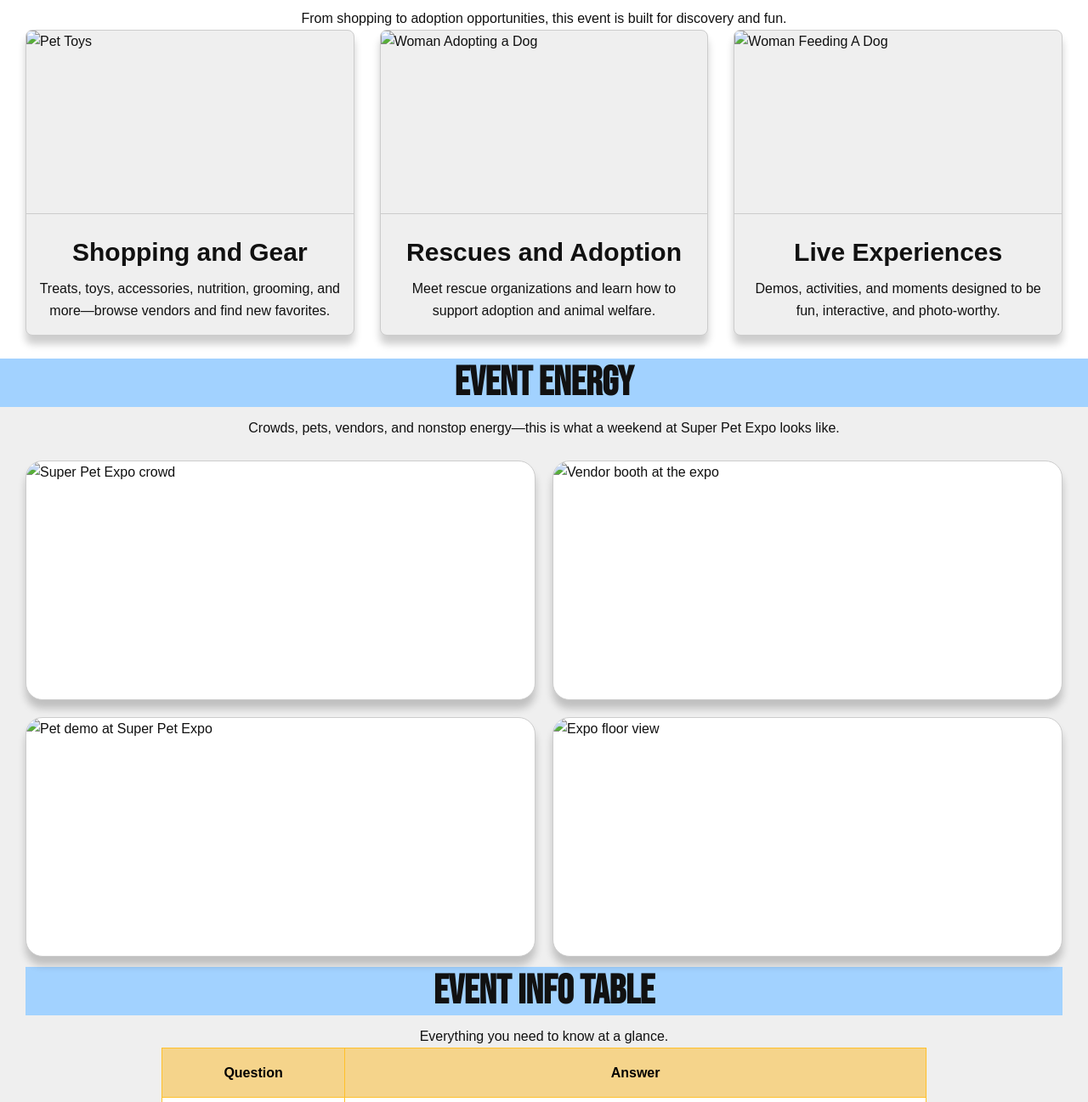
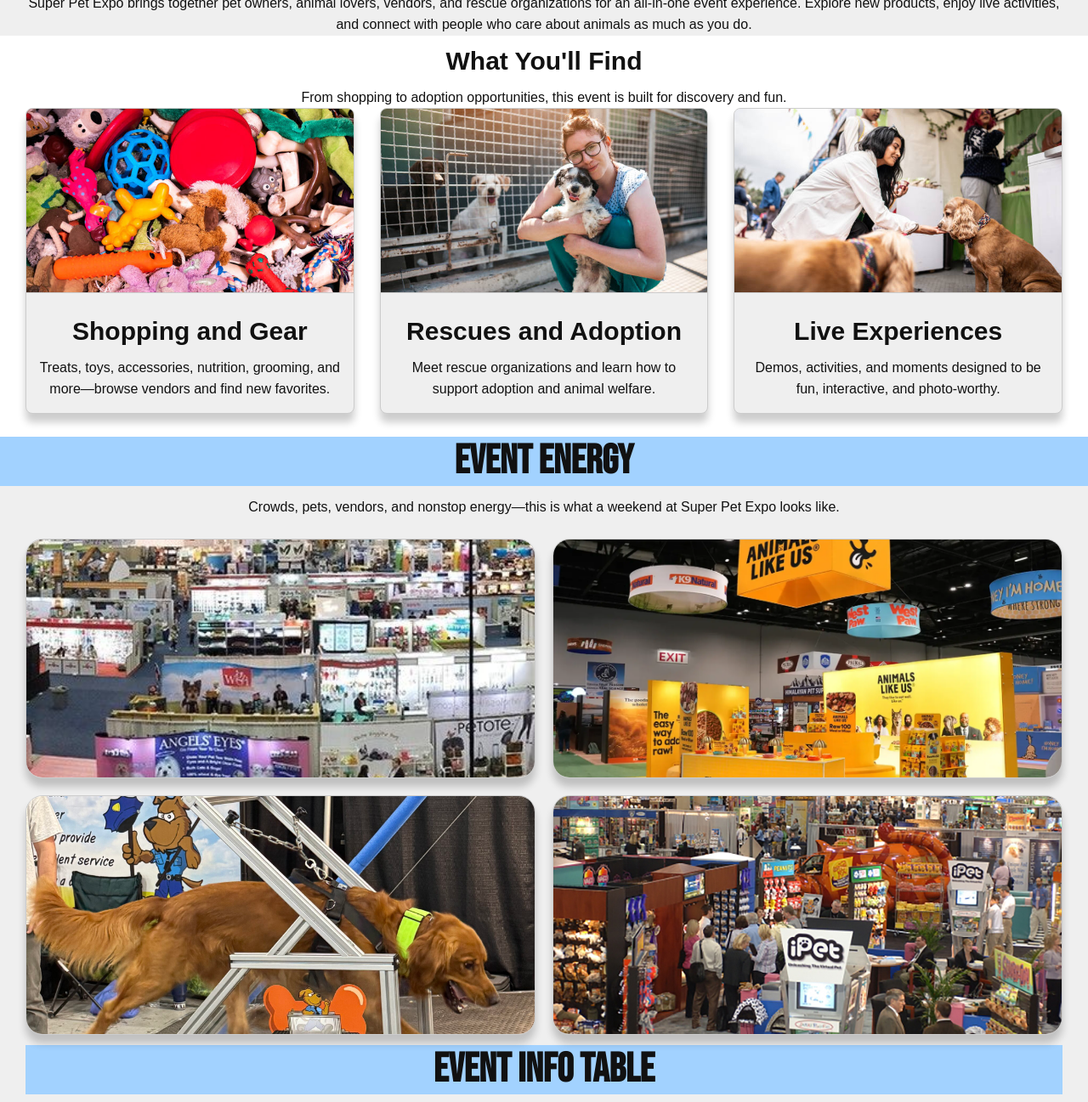
Before and after one commit to hanfaithnguyen-ai/pet-expo-landing, a plain HTML site: page index.html in a window 1280 px wide. Shown: the part 739-2036 px from the top of the page at 85% size. Drawn offline with Linux system fonts and the light colour scheme; files that its build step writes are made by us from their sources; a web font is replaced by a local one.

Commit message:
Update index.html

```diff
--- a/index.html
+++ b/index.html
@@ -16,7 +16,7 @@
 <header>
   <div class="container">
     <a class="header-logo" href="#">
-      <img src="img/SPE-Logo.png" alt="Super Pet Expo logo">
+      <img src="SPE-Logo.png" alt="Super Pet Expo logo">
     </a>
   </div>
 </header>
@@ -95,7 +95,7 @@
 <div class="three-column-grid">
   <!-- Card elements -->
   <article class="card">
-      <div class="card-img"> <img src="img/pet-toys.jpg" alt="Pet Toys"> </div>
+      <div class="card-img"> <img src="pet-toys.jpg" alt="Pet Toys"> </div>
 
 	  <div class="card-text-frame">
 
@@ -107,7 +107,7 @@
     </article>
 
   <article class="card">
-      <div class="card-img"> <img src="img/pet-rescue-adoption.jpg" alt="Woman Adopting a Dog"> </div>
+      <div class="card-img"> <img src="pet-rescue-adoption.jpg" alt="Woman Adopting a Dog"> </div>
       <div class="card-text-frame">
       	<h3>Rescues and Adoption</h3>
       	<p>Meet rescue organizations and learn how to support adoption and animal welfare.
@@ -118,7 +118,7 @@
     </article>
 
   <article class="card">
-      <div class="card-img"> <img src="img/pet-demos.jpg" alt="Woman Feeding  A Dog"> </div>
+      <div class="card-img"> <img src="pet-demos.jpg" alt="Woman Feeding  A Dog"> </div>
       <div class="card-text-frame">
       <h3>Live Experiences</h3>
       <p> Demos, activities, and moments designed to be fun, interactive, and photo-worthy.
@@ -143,22 +143,22 @@
 <div class="gallery-grid">
 
   <figure class="gallery-item">
-    <img src="img/expo.jpg" alt="Super Pet Expo crowd">
+    <img src="expo.jpg" alt="Super Pet Expo crowd">
     <figcaption>Pet lovers exploring vendor booths at Super Pet Expo.</figcaption>
   </figure>
 
   <figure class="gallery-item">
-    <img src="img/booth.webp" alt="Vendor booth at the expo">
+    <img src="booth.webp" alt="Vendor booth at the expo">
     <figcaption>Vendors showcasing treats, toys, and pet gear.</figcaption>
   </figure>
 
   <figure class="gallery-item">
-    <img src="img/demo.jpg" alt="Pet demo at Super Pet Expo">
+    <img src="demo.jpg" alt="Pet demo at Super Pet Expo">
     <figcaption>Live demonstrations and interactive pet activities.</figcaption>
   </figure>
 
   <figure class="gallery-item">
-    <img src="img/expo2.jpg" alt="Expo floor view">
+    <img src="expo2.jpg" alt="Expo floor view">
     <figcaption>Families and pets enjoying the expo floor.</figcaption>
   </figure>
 
@@ -209,7 +209,7 @@
 
     <!-- LEFT COLUMN -->
     <div>
-      <img class="visit-image" src="img/expo.webp" alt="Pet Demo">
+      <img class="visit-image" src="expo.webp" alt="Pet Demo">
     </div>
 
     <!-- RIGHT COLUMN -->
```
